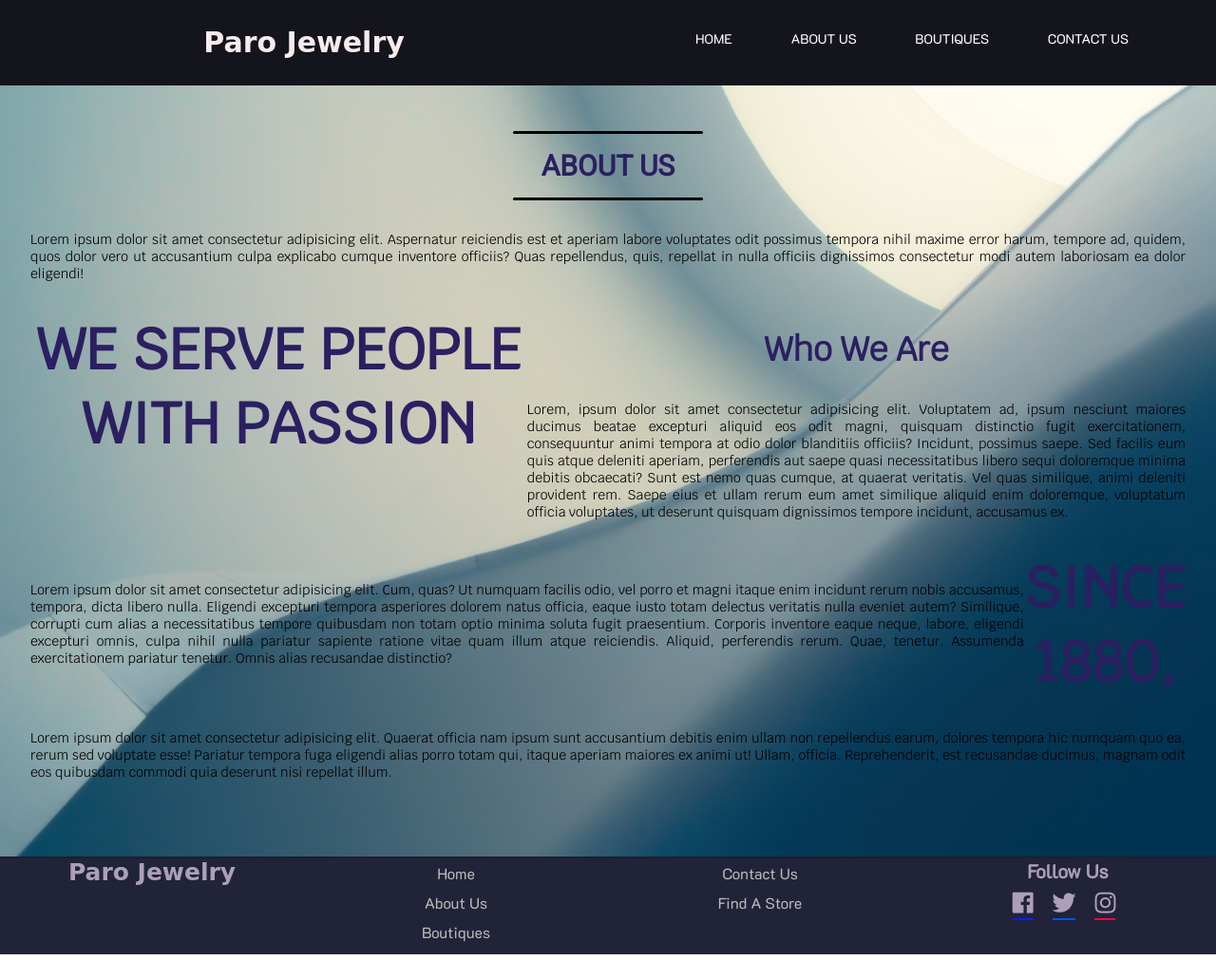
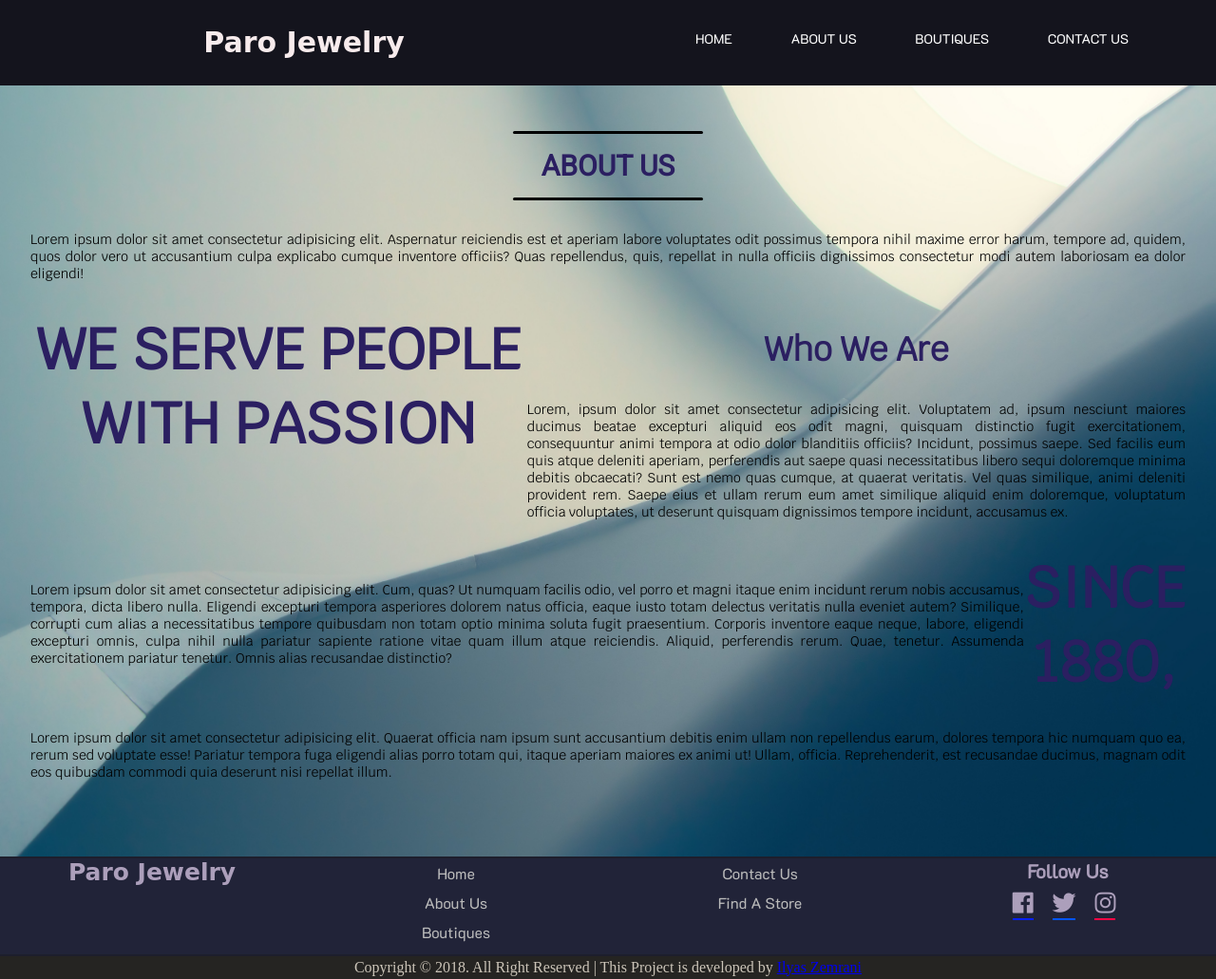
Before and after one commit to ilyaszm/Paro-Jewelry-Website, a website: page dist/about.html in a window 1280 px wide. Shown: the whole page at 95% size. Before the commit the page ends 1005 px from the top, so only its background shows below. Drawn offline with nearby package versions, Linux system fonts and the light colour scheme; a web font is replaced by a local one.

Commit message:
deploy phase

```diff
--- a/dist/about.html
+++ b/dist/about.html
@@ -87,6 +87,10 @@
         </div>
     </footer>
 
+    <footer class="main-footer">
+        <p>Copyright &copy; 2018. All Right Reserved | This Project is developed by <a href="https://github.com/ilyaszm">Ilyas Zemrani</a></p>
+    </footer>
+
     <script src="https://code.jquery.com/jquery-3.3.1.min.js" integrity="sha256-FgpCb/KJQlLNfOu91ta32o/NMZxltwRo8QtmkMRdAu8=" crossorigin="anonymous"></script>
     <script src="js/scripts.js"></script>
 </body>
```
Also changed, not shown: dist/boutiques.html (+4 -0 lines), dist/contact.html (+4 -0 lines).
